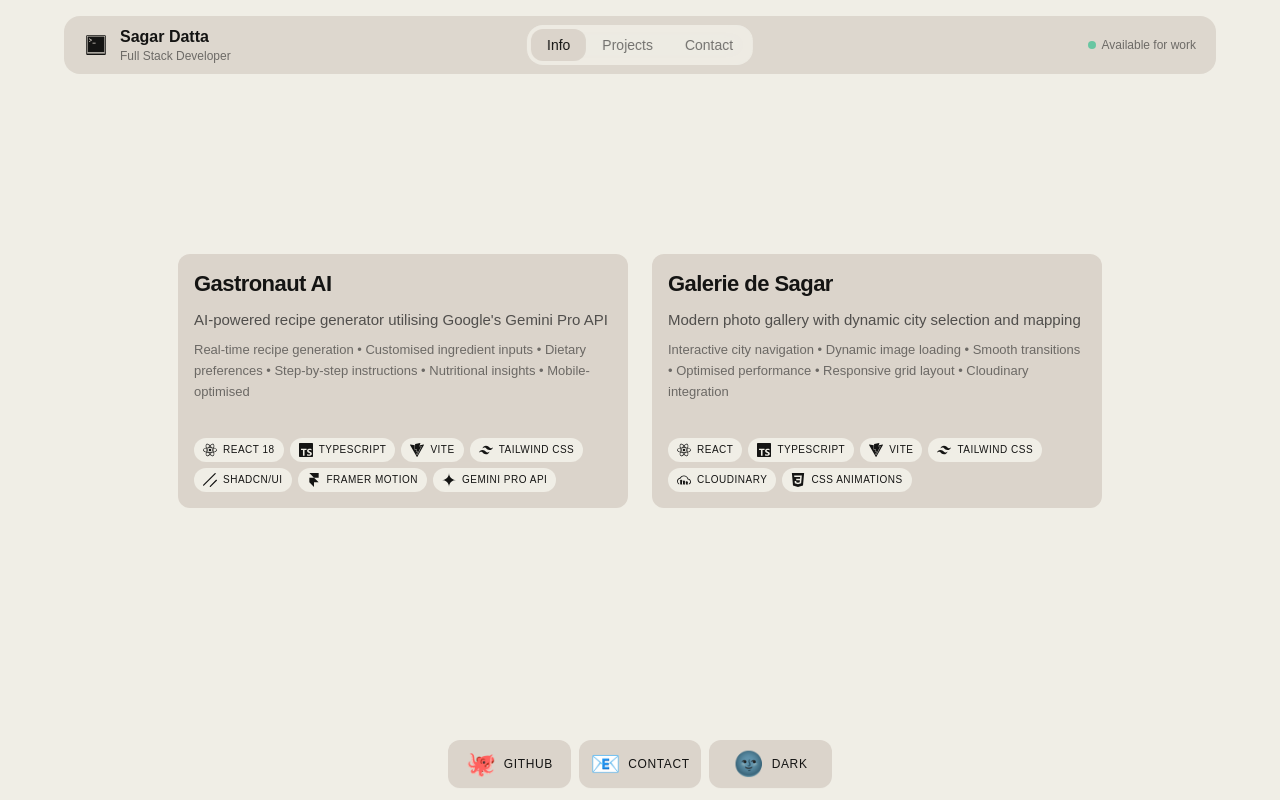
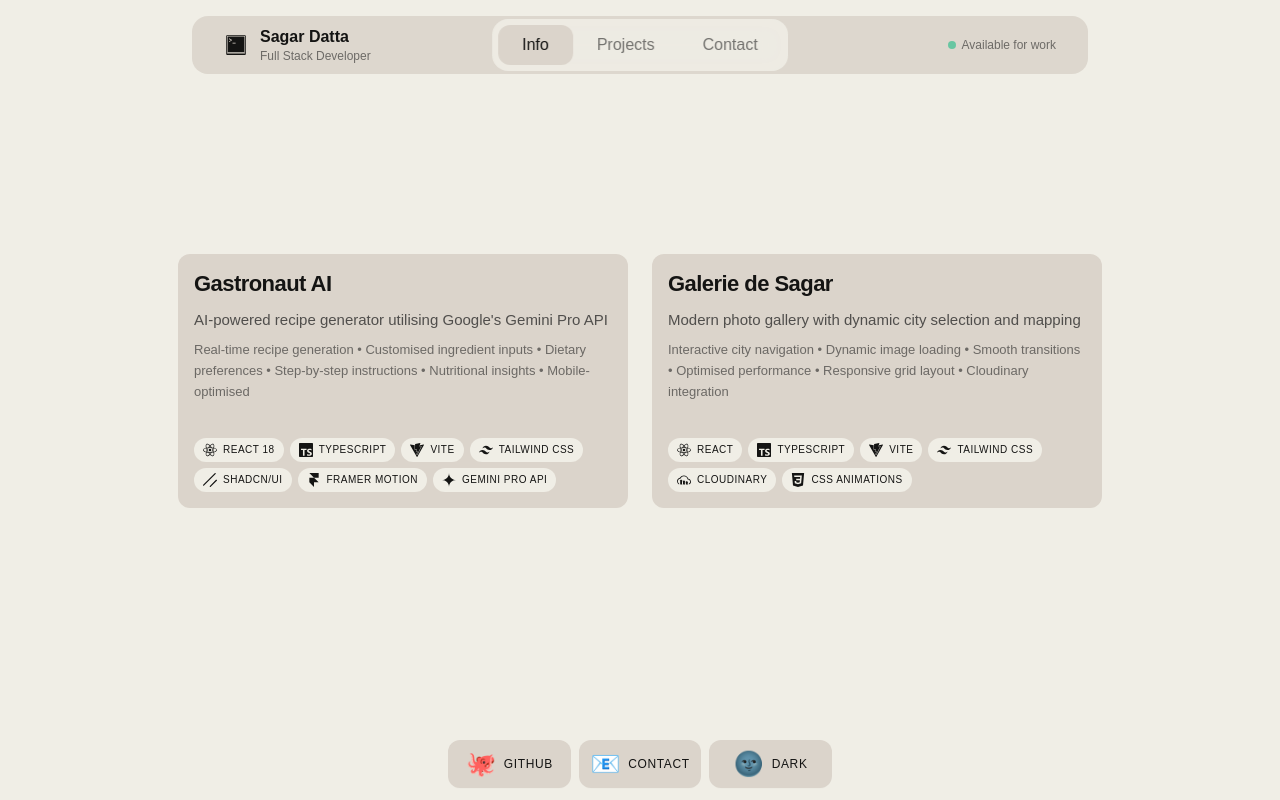
Before and after one commit to sagar-datta/portfolio, a Next.js app: page / in a window 1280 px wide. Built offline with nearby package versions, Linux system fonts and the light colour scheme.

Commit message:
refactor: Fine-tune tab and header styling for improved visual consistency

```diff
--- a/src/components/atoms/TabItem.tsx
+++ b/src/components/atoms/TabItem.tsx
@@ -14,7 +14,7 @@ export const TabItem = forwardRef<HTMLButtonElement, ITabItemProps>(
       <button
         ref={ref}
         onClick={onClick}
-        className="relative px-4 py-1.5 text-sm font-medium"
+        className="relative px-6 py-2 text-base font-medium"
       >
         <span
           className={`relative z-10 transition-colors duration-200 ${
--- a/src/components/molecules/NavigationTabs.tsx
+++ b/src/components/molecules/NavigationTabs.tsx
@@ -29,15 +29,15 @@ export const NavigationTabs = () => {
   }, [selectedTab]);
 
   return (
-    <div className="relative flex items-center bg-glass-blur dark:bg-glass-blur-dark backdrop-blur-glass rounded-2xl p-1">
+    <div className="relative flex items-center bg-glass-blur dark:bg-glass-blur-dark backdrop-blur-glass rounded-2xl p-1.5">
       {/* Sliding pill background */}
       <div
         className="absolute bg-button-light dark:bg-button-dark rounded-xl transition-all duration-200 ease-smooth"
         style={{
           left: pillStyles.left,
           width: pillStyles.width,
-          height: "calc(100% - 8px)",
-          top: "4px",
+          height: "calc(100% - 12px)",
+          top: "6px",
         }}
       />
 
--- a/src/components/organisms/Header.tsx
+++ b/src/components/organisms/Header.tsx
@@ -9,8 +9,8 @@ interface IHeaderProps {
 export const Header = ({ name, profession }: IHeaderProps) => {
   return (
     <header className="sticky top-4 z-10 mx-4">
-      <div className="max-w-6xl mx-auto bg-glass-button dark:bg-glass-button-dark backdrop-blur-glass rounded-2xl">
-        <div className="relative flex items-center px-5 py-2.5">
+      <div className="max-w-4xl mx-auto bg-glass-button dark:bg-glass-button-dark backdrop-blur-glass rounded-2xl">
+        <div className="relative flex items-center px-8 py-2.5">
           {/* Left section with icon and name */}
           <div className="flex items-center gap-3">
             <div className="w-6 h-6 flex items-center justify-center text-primary dark:text-primary-dark">
```
